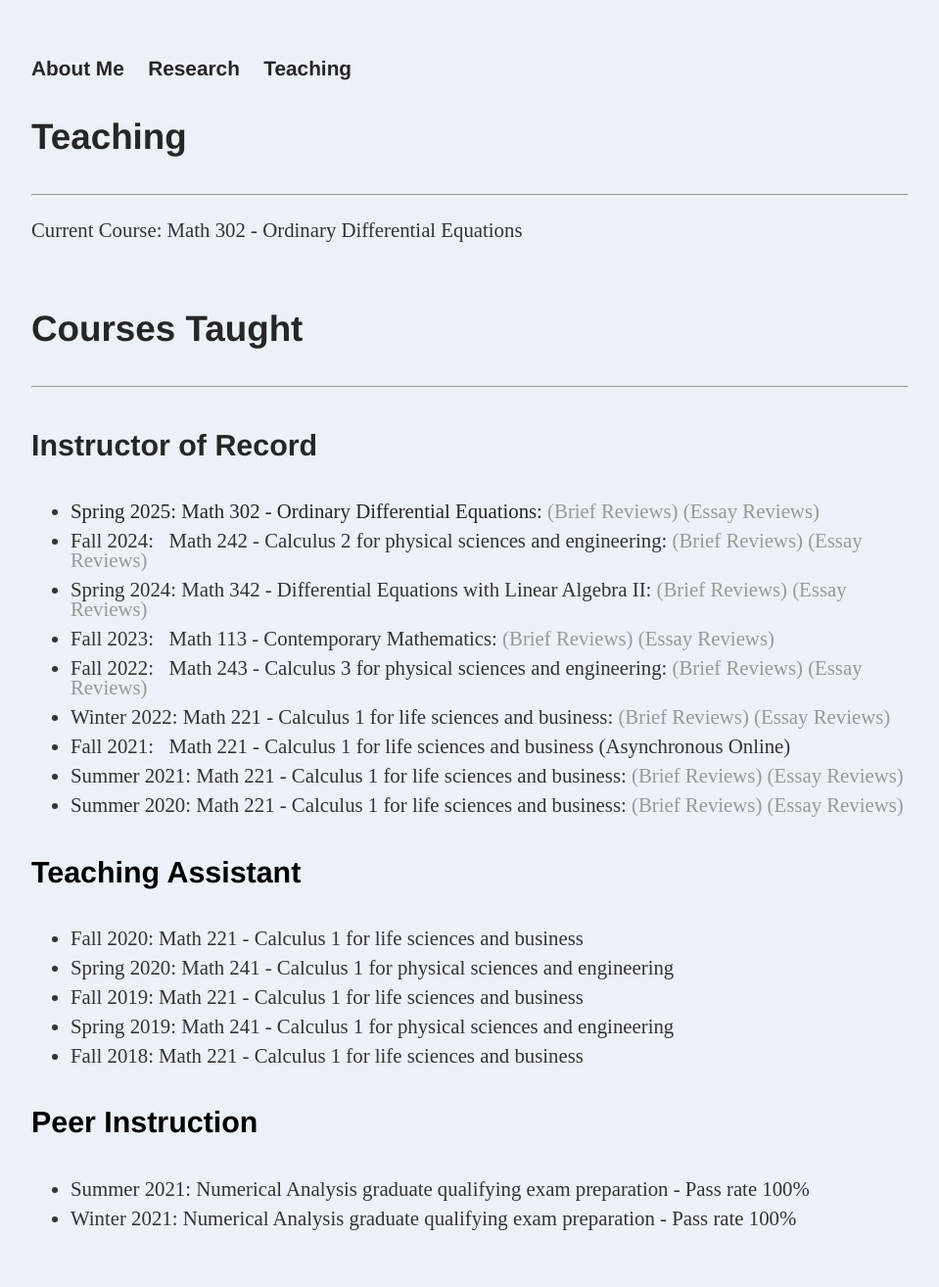
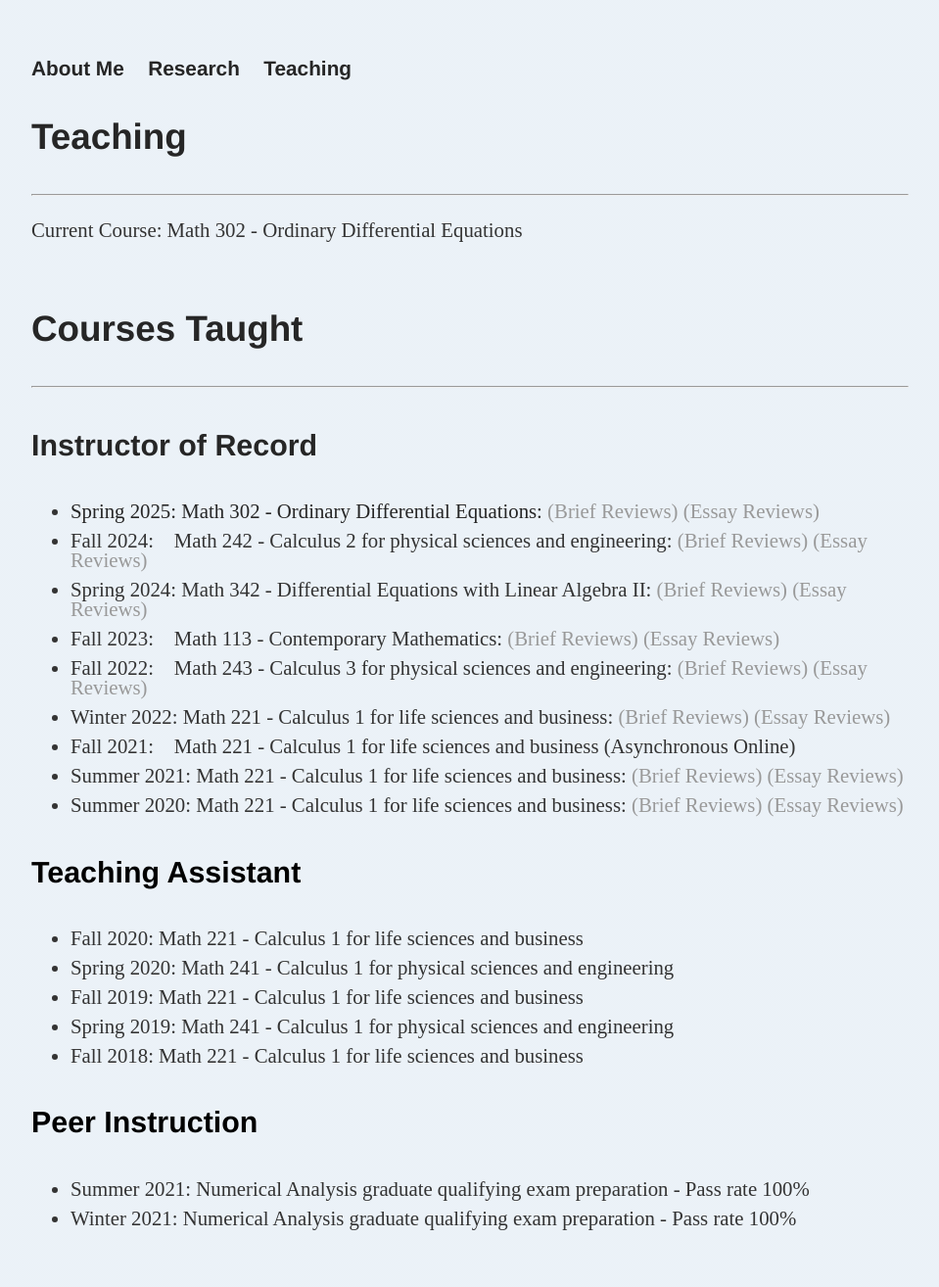
Before and after one commit to dhayes95/dhayes95.github.io, a Jekyll site: the page built from teaching/index.html, in a window 1280 px wide. Shown: the whole page at 98% size, without its empty margins (160-1119 px from the left). Built offline with Jekyll 4.4.1, drawn with Linux system fonts in a browser that asks for light colours.

Commit message:
Update index.html

```diff
--- a/teaching/index.html
+++ b/teaching/index.html
@@ -18,22 +18,22 @@
 				<li style="font-size:1em">Spring 2025: Math 302 - Ordinary Differential Equations:
 					<a href="reviews/S25_M302_Brief.pdf" class="download" title="Download as PDF"><span style="color: #999999">(Brief Reviews)</span></a>
 					<a href="reviews/S25_M302_Essay.pdf" class="download" title="Download as PDF"><span style="color: #999999">(Essay Reviews)</span></a></li>
-				<li style="font-size:1em">Fall 2024: &#160&#160Math 242 - Calculus 2 for physical sciences and engineering:
+				<li style="font-size:1em">Fall 2024: &#160&#160&#160Math 242 - Calculus 2 for physical sciences and engineering:
 					<a href="reviews/F24_242_Brief.pdf" class="download" title="Download as PDF"><span style="color: #999999">(Brief Reviews)</span></a>
 					<a href="reviews/F24_242_Essay.pdf" class="download" title="Download as PDF"><span style="color: #999999">(Essay Reviews)</span></a></li>
 				<li style="font-size:1em">Spring 2024: Math 342 - Differential Equations with Linear Algebra II:
 					<a href="reviews/S24_342_Brief.pdf" class="download" title="Download as PDF"><span style="color: #999999">(Brief Reviews)</span></a>
 					<a href="reviews/S24_342_Essay.pdf" class="download" title="Download as PDF"><span style="color: #999999">(Essay Reviews)</span></a></li>
-				<li style="font-size:1em">Fall 2023:&#160&#160 Math 113 - Contemporary Mathematics:
+				<li style="font-size:1em">Fall 2023:&#160&#160&#160 Math 113 - Contemporary Mathematics:
 					<a href="reviews/F23_113_Brief.pdf" class="download" title="Download as PDF"><span style="color: #999999">(Brief Reviews)</span></a>
 					<a href="reviews/F23_113_Essay.pdf" class="download" title="Download as PDF"><span style="color: #999999">(Essay Reviews)</span></a></li>
-				<li style="font-size:1em">Fall 2022:&#160&#160 Math 243 - Calculus 3 for physical sciences and engineering:
+				<li style="font-size:1em">Fall 2022:&#160&#160&#160 Math 243 - Calculus 3 for physical sciences and engineering:
 					<a href="reviews/F22_243_Brief.pdf" class="download" title="Download as PDF"><span style="color: #999999">(Brief Reviews)</span></a>
 					<a href="reviews/F22_243_Essay.pdf" class="download" title="Download as PDF"><span style="color: #999999">(Essay Reviews)</span></a></li>
 				<li style="font-size:1em">Winter 2022: Math 221 - Calculus 1 for life sciences and business:
 					<a href="reviews/W22_221_Brief.pdf" class="download" title="Download as PDF"><span style="color: #999999">(Brief Reviews)</span></a>
 					<a href="reviews/W22_221_Essay.pdf" class="download" title="Download as PDF"><span style="color: #999999">(Essay Reviews)</span></a></li>
-				<li style="font-size:1em">Fall 2021:&#160&#160 Math 221 - Calculus 1 for life sciences and business (Asynchronous Online)</li>
+				<li style="font-size:1em">Fall 2021:&#160&#160&#160 Math 221 - Calculus 1 for life sciences and business (Asynchronous Online)</li>
 				<li style="font-size:1em">Summer 2021: Math 221 - Calculus 1 for life sciences and business:
 					<a href="reviews/Su21_221_Brief.pdf" class="download" title="Download as PDF"><span style="color: #999999">(Brief Reviews)</span></a>
 					<a href="reviews/Su21_221_Essay.pdf" class="download" title="Download as PDF"><span style="color: #999999">(Essay Reviews)</span></a></li>
```
